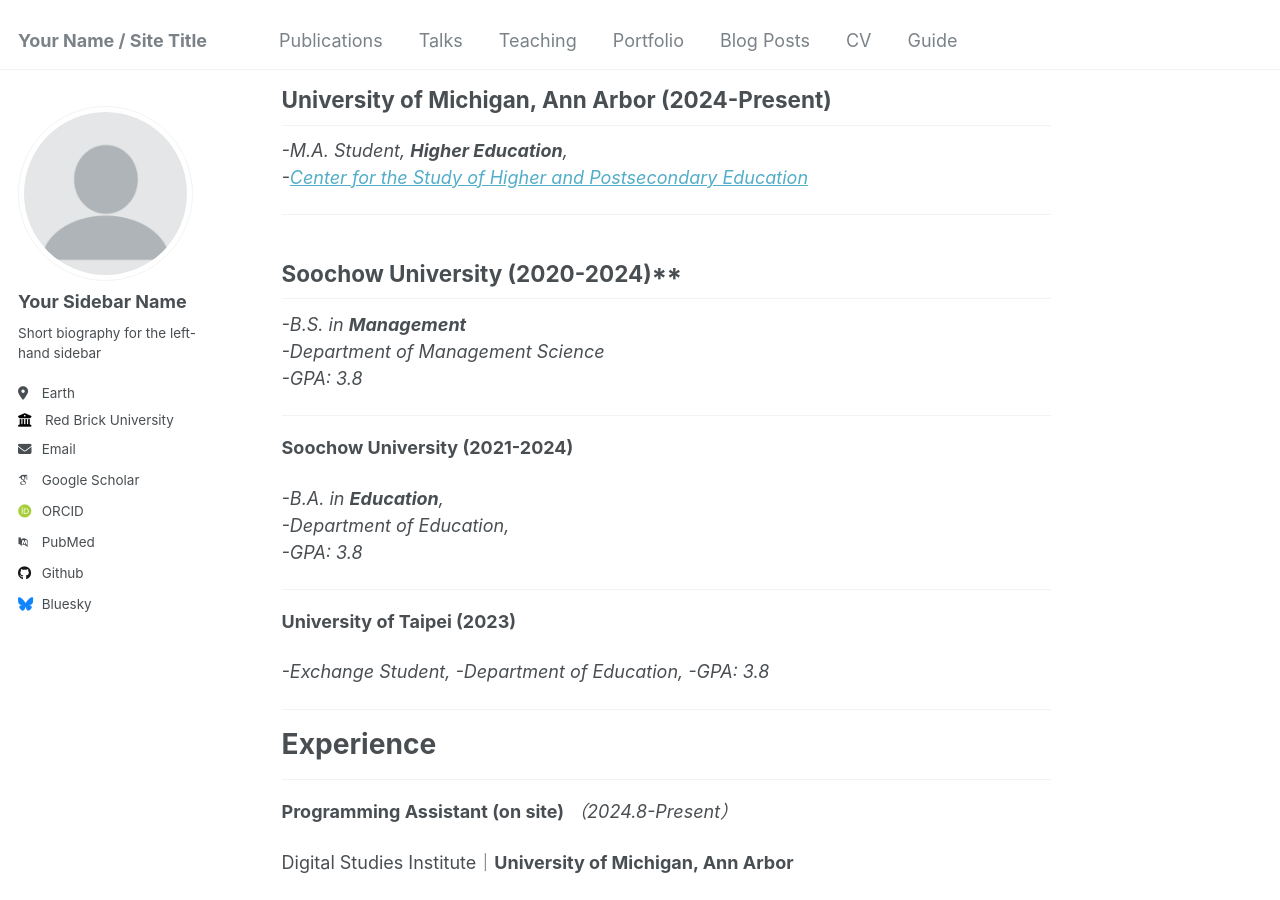
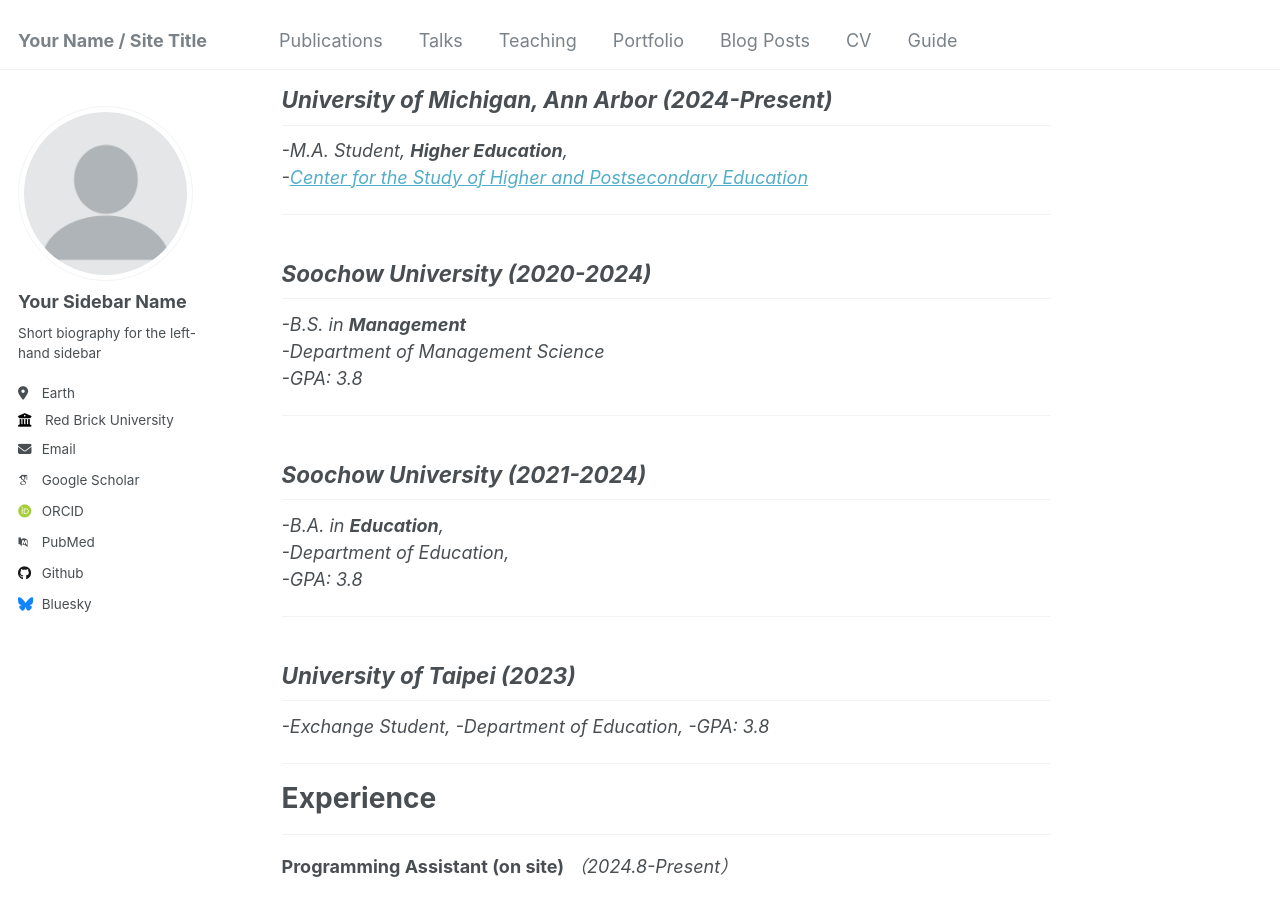
Before and after one commit to Yangzhen-Yeh/Yangzhen-Yeh.github.io, a Jekyll site: the page built from _pages/about.md, in a window 1280 px wide and 900 px high, scrolled down 427 px. Built offline with Jekyll 4.4.1, drawn with Linux system fonts in a browser that asks for light colours; some web fonts are replaced.

```diff
--- a/_pages/about.md
+++ b/_pages/about.md
@@ -19,14 +19,14 @@ Educational Background
 ======
 ---
 
-## University of Michigan, Ann Arbor (2024-Present)
+## _University of Michigan, Ann Arbor (2024-Present)_
 
 _-M.A. Student, **Higher Education**,
 -[Center for the Study of Higher and Postsecondary Education](https://marsal.umich.edu/academics-admissions/cshpe)_
 
 ---
 
-## Soochow University (2020-2024)**
+## _Soochow University (2020-2024)_
 
 _-B.S. in **Management**
 -Department of Management Science
@@ -34,7 +34,7 @@ _-B.S. in **Management**
 
 ---
 
-**Soochow University (2021-2024)**
+## _Soochow University (2021-2024)_
 
 _-B.A. in **Education**,
 -Department of Education,
@@ -42,7 +42,7 @@ _-B.A. in **Education**,
 
 ---
 
-**University of Taipei (2023)**
+## _University of Taipei (2023)_
 
 _-Exchange Student,
 -Department of Education,
```
